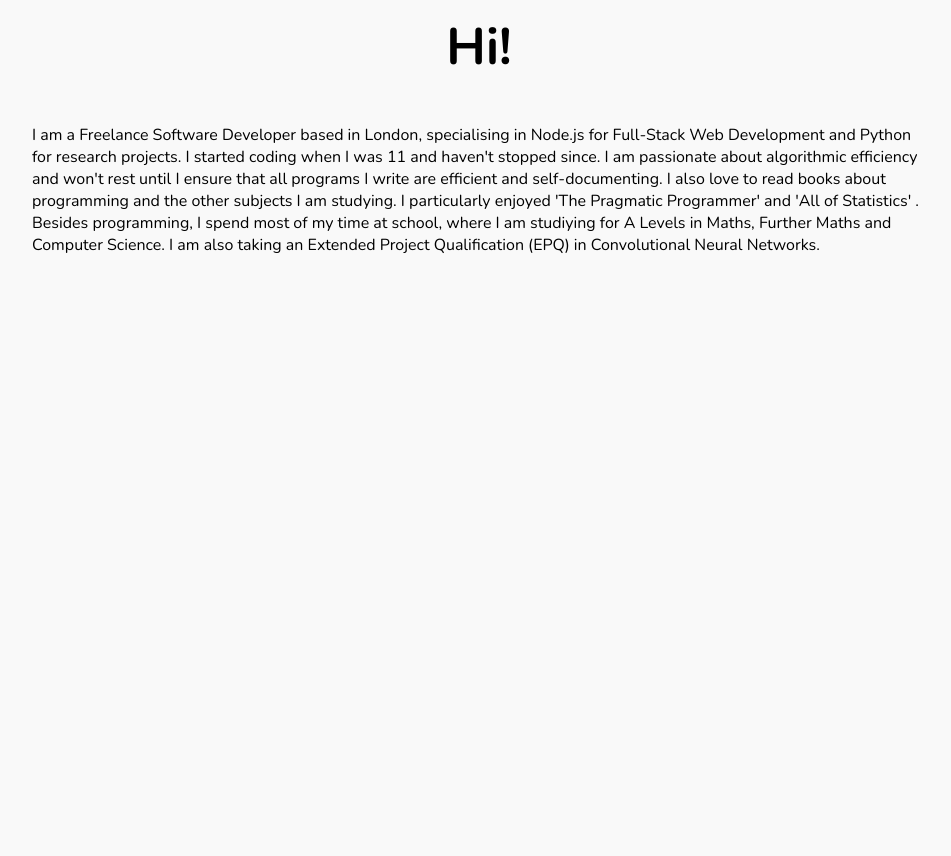
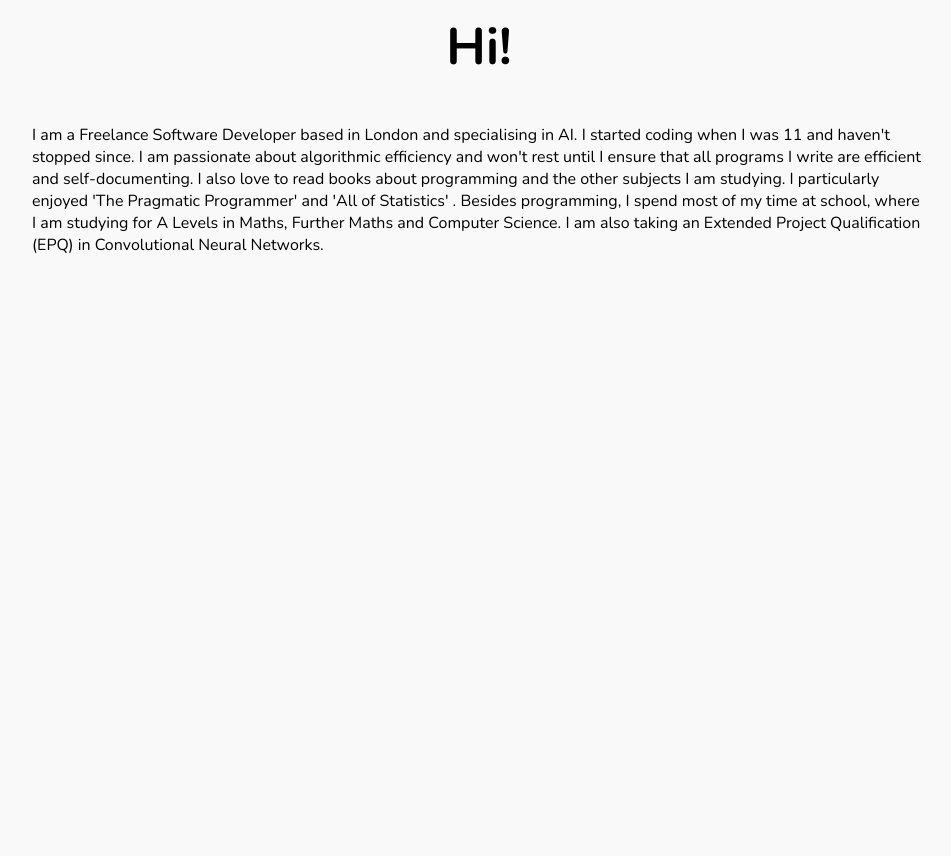
Before and after one commit to sammyhass/old-sammyhass.github.io, a plain HTML site: page index.html in a window 1280 px wide. Shown: the part 1080-1936 px from the top of the page, without its empty margins (161-1112 px from the left). Drawn offline with nearby package versions, Linux system fonts and the light colour scheme.

Commit message:
Update index.html

```diff
--- a/index.html
+++ b/index.html
@@ -16,7 +16,7 @@
 		<div class="section" id="second">
 			<h2>Hi!</h2>
 			<p>
-				I am a Freelance Software Developer based in London, specialising in Node.js for Full-Stack Web Development and Python for research projects. I started coding when I was 11 and haven't stopped since. I am passionate about algorithmic efficiency and won't rest until I ensure that all programs I write are efficient and self-documenting. I also love to read books about programming and the other subjects I am studying. I particularly enjoyed 'The Pragmatic Programmer' and 'All of Statistics' . Besides programming, I spend most of my time at school, where I am studiying for A Levels in Maths, Further Maths and Computer Science. I am also taking an Extended Project Qualification (EPQ) in Convolutional Neural Networks.
+			I am a Freelance Software Developer based in London and specialising in AI. I started coding when I was 11 and haven't stopped since. I am passionate about algorithmic efficiency and won't rest until I ensure that all programs I write are efficient and self-documenting. I also love to read books about programming and the other subjects I am studying. I particularly enjoyed 'The Pragmatic Programmer' and 'All of Statistics' . Besides programming, I spend most of my time at school, where I am studying for A Levels in Maths, Further Maths and Computer Science. I am also taking an Extended Project Qualification (EPQ) in Convolutional Neural Networks.
 			</p>
 		</div>
 		<div class="section" id="third">
```
